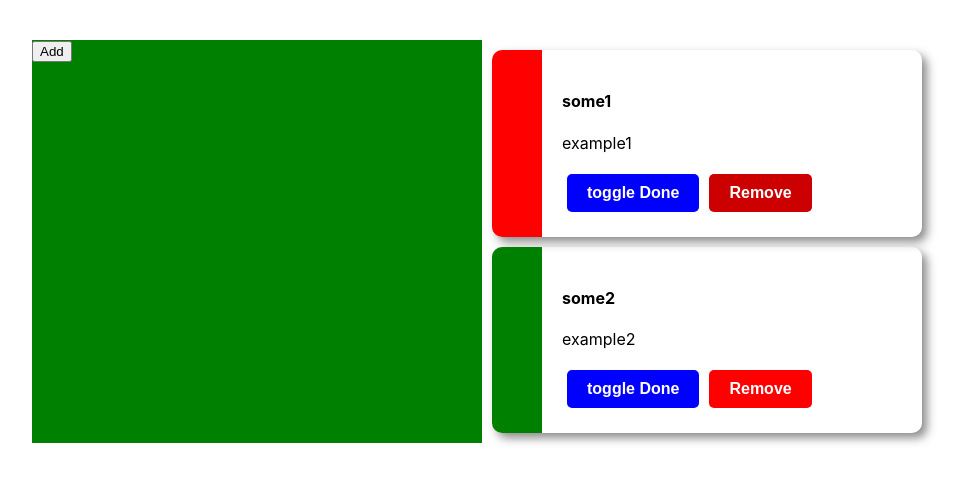
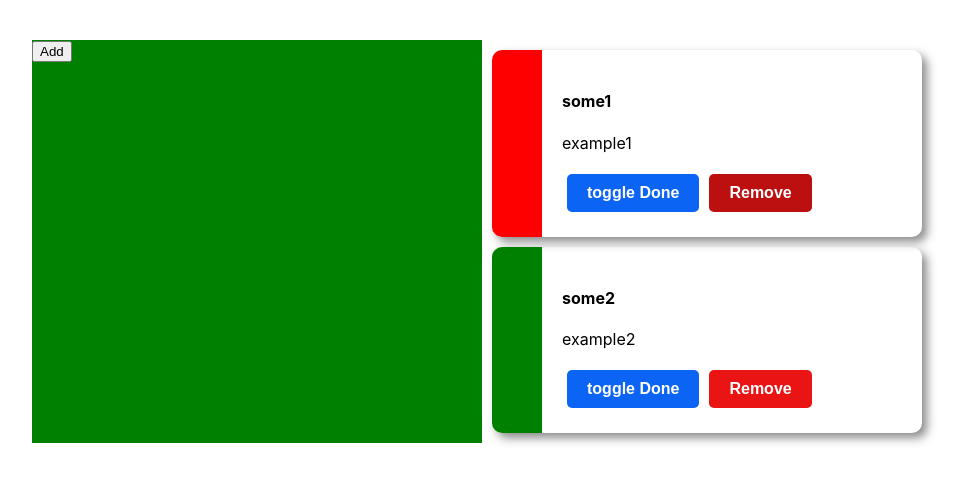
Before and after one commit to GeloUno/cod_todo_mobx, a React (Create React App) app: page / in a window 1280 px wide. In both pictures the pointer is over the button 918 px from the left and 192 px from the top of the page. Shown: the top 482 px of the page, without its empty margins (158-1122 px from the left). Built offline with nearby package versions, Linux system fonts and the light colour scheme.

Commit message:
change color button

```diff
--- a/src/components/button/button.module.css
+++ b/src/components/button/button.module.css
@@ -9,20 +9,20 @@
 }
 
 .btnPrimary {
-  background-color: blue;
+  background-color: #0b64f4;
   color: white;
 }
 
 .btnDanger {
-  background-color: red;
+  background-color: #eb1414;
   color: white;
 }
 
 .btnDanger:hover {
-  background-color: #cc0000;
+  background-color: #bc1010;
 }
 
 .btnPrimary:hover {
-  background-color: #0000cc;
+  background-color: #0950c3;
 }
 /*# sourceMappingURL=button.module.css.map */
--- a/src/components/button/button.module.scss
+++ b/src/components/button/button.module.scss
@@ -9,19 +9,19 @@ font-size: medium;
 }
 
 .btnPrimary{
-  background-color: hsl(240, 100%, 50%);
+  background-color: hsl(217, 91%, 50%);
   color: white;
 }
 
 .btnDanger{
-  background-color: hsl(0, 100%, 50%);
+  background-color: hsl(0, 84%, 50%);
   color: white;
 
 }
 .btnDanger:hover{
-  background-color: hsl(0, 100%, 40%);
+  background-color: hsl(0, 84%, 40%);
 }
 
 .btnPrimary:hover{
-  background-color:hsl(240, 100%, 40%);
+  background-color:hsl(217, 91%, 40%);
 }
```
Also changed, not shown: 1 other file (tests, documents, lock files or other folders).
